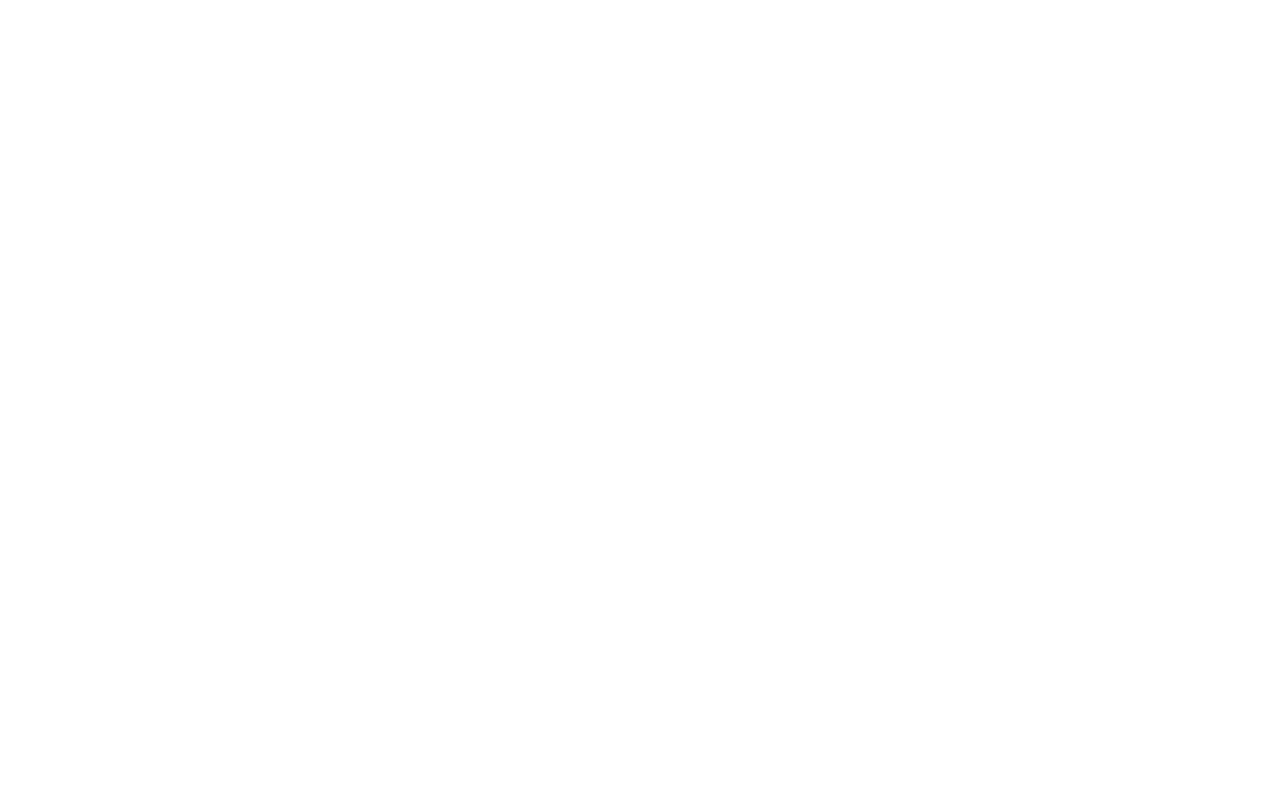
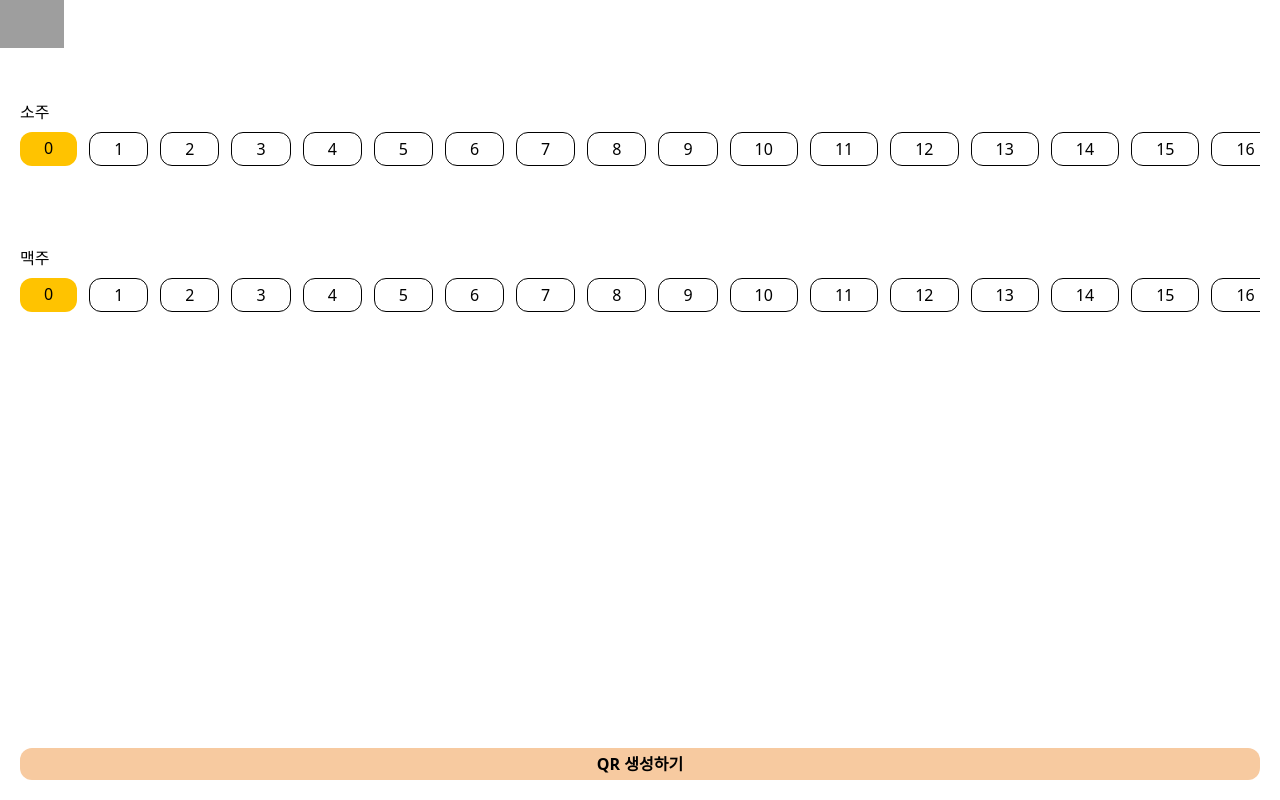
Before and after one commit to lh7721004/alcohol-ranking, a React (Vite) app: page /bottleinput in a window 1280 px wide. Built offline with nearby package versions, Linux system fonts and the light colour scheme; grey boxes are pictures that could not be loaded.

Commit message:
feat: 술병 입력 페이지 퍼블리싱

```diff
--- a/src/pages/BottleInput.tsx
+++ b/src/pages/BottleInput.tsx
@@ -1,3 +1,35 @@
+import { useSojuStore } from "../store/useSojuStore"
+import { useBeerStore } from "../store/useBeerStore"
+import { useNavigate } from "react-router-dom"
+
 export default function BottleInput(){
-    return (<></>)
+    const navigate = useNavigate();
+    const sojuCount = useSojuStore((state) => state.sojuCount);
+    const setSojuCount = useSojuStore((state) => state.setSojuCount);
+    const beerCount = useBeerStore((state) => state.beerCount);
+    const setBeerCount = useBeerStore((state) => state.setBeerCount);
+    return (
+    <div className="flex flex-col gap-5 p-5 w-full h-[100vh] justify-between">
+        <div className="flex flex-col">
+            <img src="/src/assets/prev.png" className="fixed left-0 top-0 w-16 cursor-pointer" onClick={()=>{navigate("/")}}/>
+            <div className="flex flex-col gap-2 py-20">
+                <div>소주</div>
+                <div className="flex flex-row gap-3 w-full overflow-x-scroll">
+                    {Array(100).fill(0).map((_,ind)=>{
+                        return(<div className={`px-6 py-1 rounded-xl ${sojuCount==ind?"bg-[#FFC300]":"border border-black"} cursor-pointer`} onClick={()=>{setSojuCount(ind)}}>{ind}</div>)
+                    })}
+                </div>
+            </div>
+            <div className="flex flex-col gap-2">
+                <div>맥주</div>
+                <div className="flex flex-row gap-3 w-full overflow-x-scroll">
+                    {Array(100).fill(0).map((_,ind)=>{
+                        return(<div className={`px-6 py-1 rounded-xl ${beerCount==ind?"bg-[#FFC300]":"border border-black"} cursor-pointer`} onClick={()=>{setBeerCount(ind)}}>{ind}</div>)
+                    })}
+                </div>
+            </div>
+        </div>
+        <div className="w-full bg-[#F7CAA0] rounded-xl text-center py-1 font-semibold cursor-pointer">QR 생성하기</div>
+    </div>
+    )
 }
```
